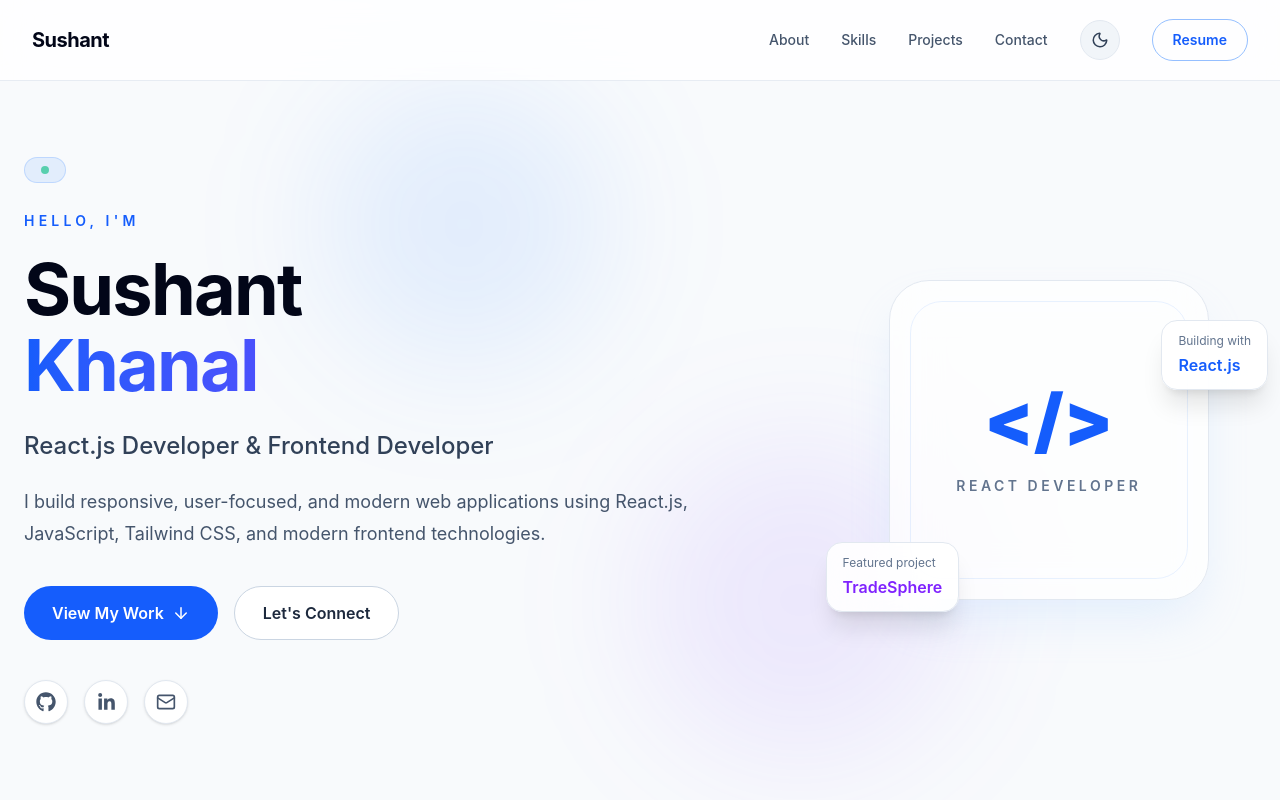
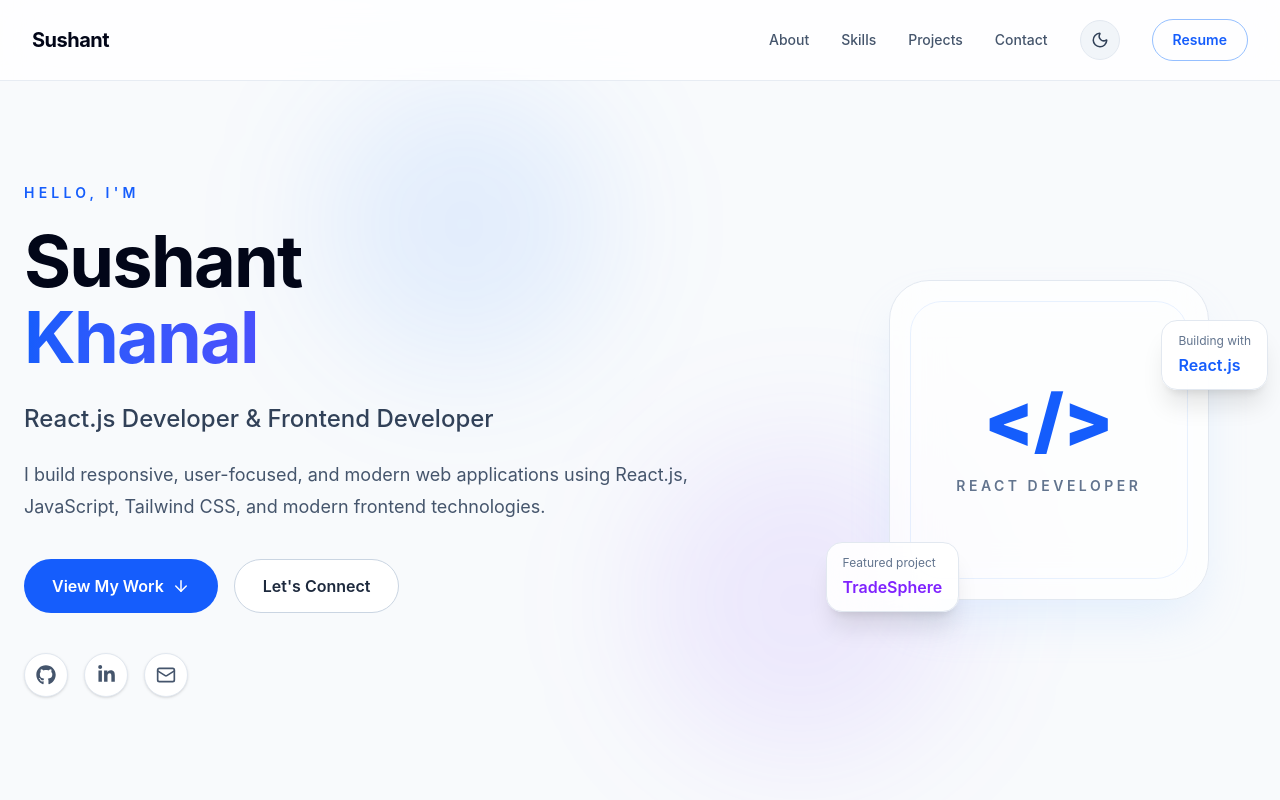
Before and after one commit to sushantkhanal45/Portfolio, a React app: page / in a window 1280 px wide. Shown: the top 800 px of the page. Built offline with nearby package versions, Linux system fonts and the light colour scheme; the HTML template or start-up script is replaced by a standard one.

Commit message:
logo and hero management

```diff
--- a/src/components/Hero.jsx
+++ b/src/components/Hero.jsx
@@ -23,7 +23,7 @@ const Hero = () => {
           transition={{ duration: 0.7 }}
         >
           {/* Availability badge */}
-          <motion.div
+          {/* <motion.div
             initial={{ opacity: 0, scale: 0.9 }}
             animate={{ opacity: 1, scale: 1 }}
             transition={{ delay: 0.15, duration: 0.5 }}
@@ -31,10 +31,10 @@ const Hero = () => {
           >
             <span className="h-2 w-2 animate-pulse rounded-full bg-emerald-500 dark:bg-emerald-400" />
 
-            {/* <span className="text-sm font-medium text-blue-700 dark:text-blue-200">
+            <span className="text-sm font-medium text-blue-700 dark:text-blue-200">
               Open to React.js Internship Opportunities
-            </span> */}
-          </motion.div>
+            </span>
+          </motion.div> */}
 
           {/* Introduction */}
           <p className="mb-5 text-sm font-semibold uppercase tracking-[0.3em] text-blue-600 dark:text-blue-400">
@@ -44,6 +44,7 @@ const Hero = () => {
           {/* Name */}
           <h1 className="max-w-4xl text-5xl font-bold leading-[1.05] tracking-tight text-slate-950 sm:text-6xl lg:text-7xl dark:text-white">
             Sushant
+
             <span className="block bg-gradient-to-r from-blue-600 to-violet-600 bg-clip-text text-transparent dark:from-blue-400 dark:to-violet-400">
               Khanal
             </span>
@@ -56,8 +57,8 @@ const Hero = () => {
 
           {/* Introduction */}
           <p className="mt-6 max-w-2xl text-base leading-8 text-slate-600 sm:text-lg dark:text-slate-400">
-            I build responsive, user-focused, and modern web applications using
-            React.js, JavaScript, Tailwind CSS, and modern frontend
+            I build responsive, user-focused, and modern web applications
+            using React.js, JavaScript, Tailwind CSS, and modern frontend
             technologies.
           </p>
 
@@ -68,6 +69,7 @@ const Hero = () => {
               className="group inline-flex items-center justify-center gap-2 rounded-full bg-blue-600 px-7 py-3.5 font-semibold text-white transition duration-300 hover:bg-blue-500 hover:shadow-lg hover:shadow-blue-500/20"
             >
               View My Work
+
               <ArrowDown
                 size={18}
                 className="transition-transform duration-300 group-hover:translate-y-1"
@@ -152,7 +154,9 @@ const Hero = () => {
 
           {/* TradeSphere badge */}
           <div className="absolute -bottom-3 -left-4 rounded-2xl border border-slate-200 bg-white/90 px-4 py-3 shadow-xl backdrop-blur-xl dark:border-white/10 dark:bg-[#0c1220]/90">
-            <p className="text-xs text-slate-500">Featured project</p>
+            <p className="text-xs text-slate-500">
+              Featured project
+            </p>
 
             <p className="mt-1 font-semibold text-violet-600 dark:text-violet-300">
               TradeSphere
```
